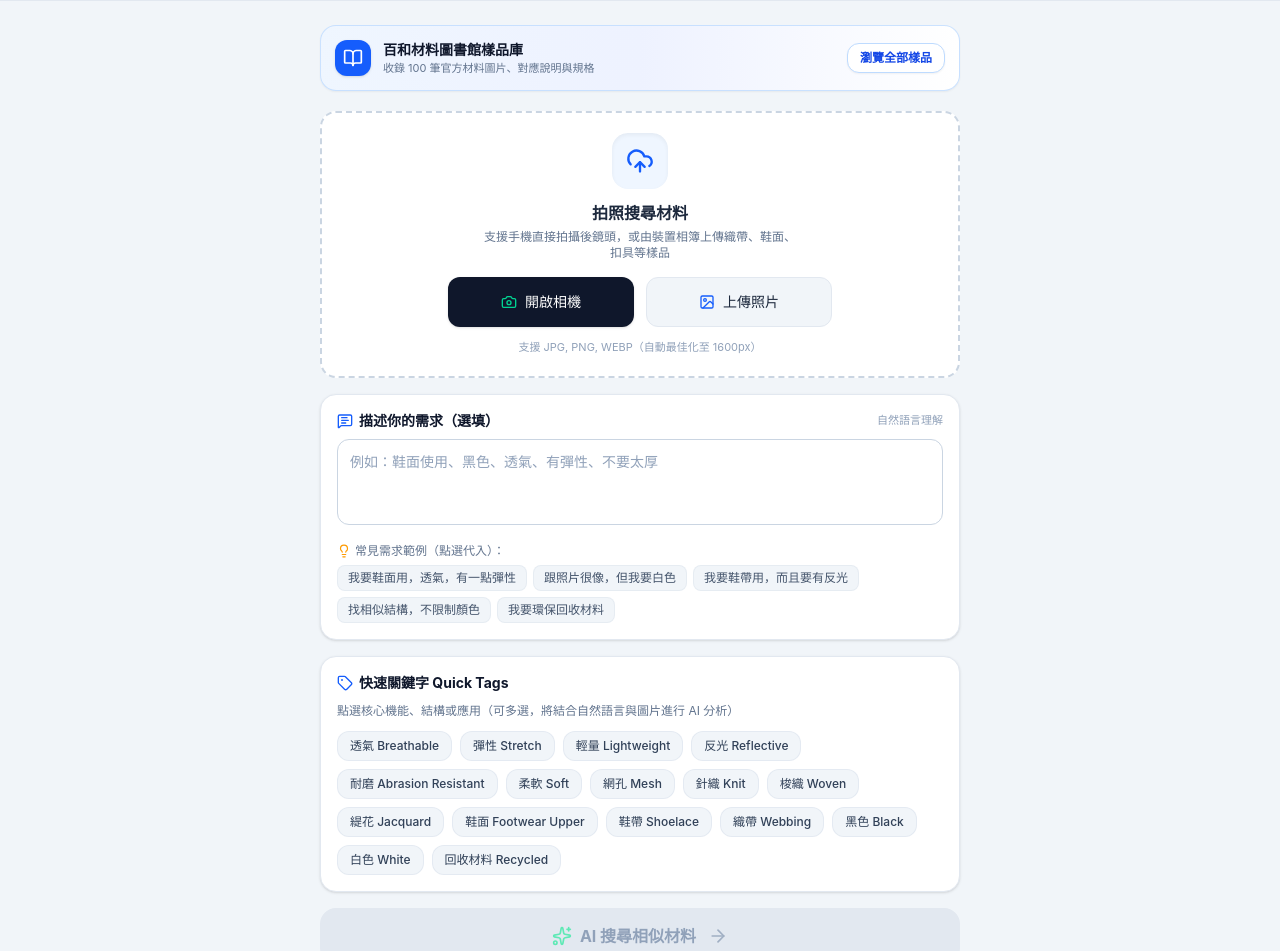
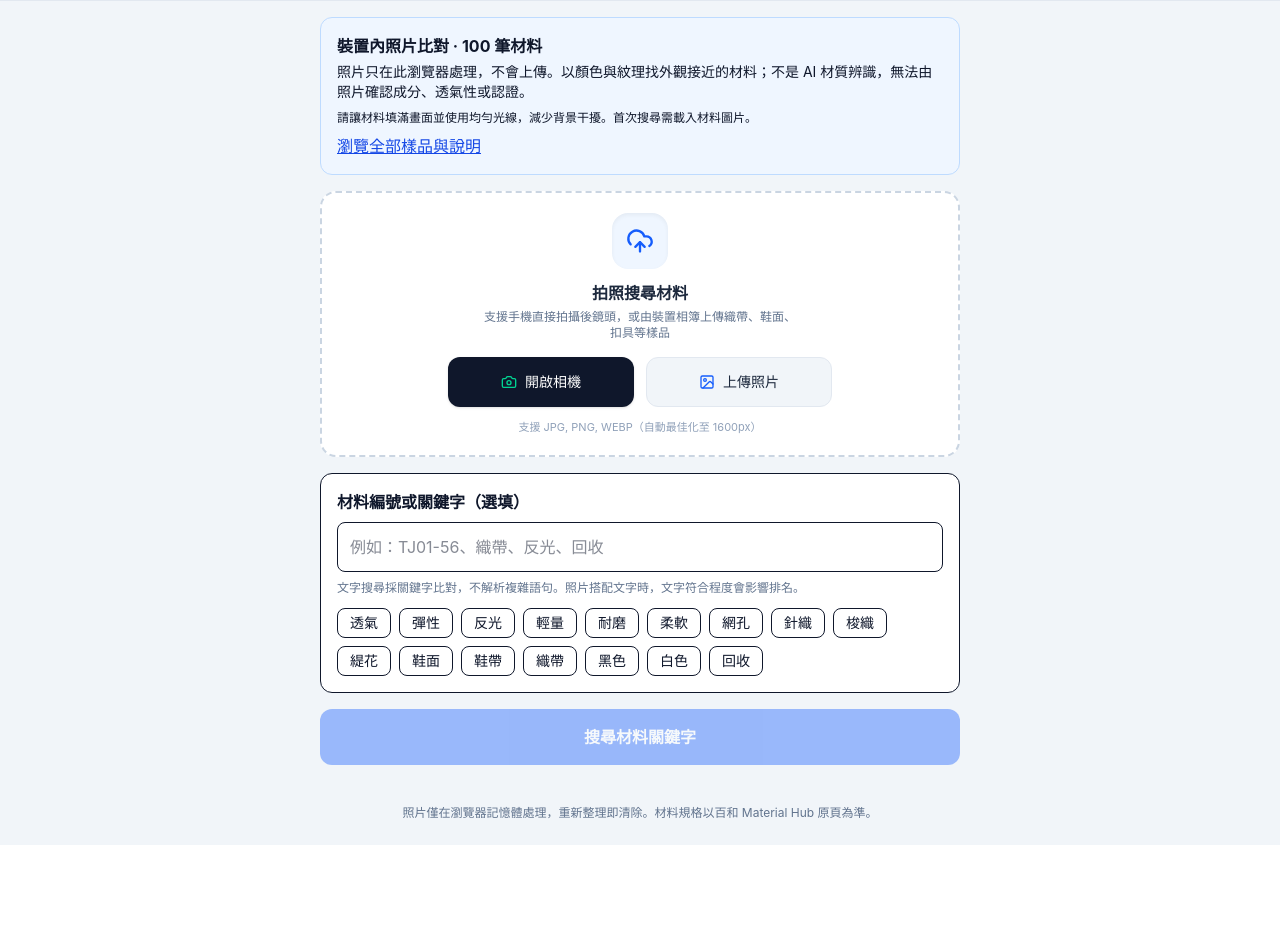
Before and after one commit to yayapewn/Paiho-AI-Material-Finder, a React (Vite) app: page / in a window 1280 px wide. Shown: the part 120-1071 px from the top of the page. After the commit the page ends 965 px from the top, so only its background shows below. Built offline with nearby package versions, Linux system fonts and the light colour scheme.

Commit message:
Use browser-only search on GitHub Pages

```diff
--- a/src/App.tsx
+++ b/src/App.tsx
@@ -1,317 +1,34 @@
-import React, { useState, useEffect } from 'react';
-import { Header } from './components/Header';
-import { CameraUpload } from './components/CameraUpload';
-import { ImagePreview } from './components/ImagePreview';
-import { SearchInput } from './components/SearchInput';
-import { QuickTags } from './components/QuickTags';
-import { AnalyzeButton } from './components/AnalyzeButton';
-import { SearchProgress } from './components/SearchProgress';
-import { MaterialResults } from './components/MaterialResults';
-import { MaterialImportModal } from './components/MaterialImportModal';
-import { MaterialLibraryBrowserModal } from './components/MaterialLibraryBrowserModal';
-import { PrivacyNotice } from './components/PrivacyNotice';
+import React,{useState,useEffect} from 'react';
+import {Header} from './components/Header';
+import {CameraUpload} from './components/CameraUpload';
+import {ImagePreview} from './components/ImagePreview';
+import {MaterialLibraryBrowserModal} from './components/MaterialLibraryBrowserModal';
+import {MaterialImportModal} from './components/MaterialImportModal';
+import {materialRepository} from './services/materialRepository';
+import {BrowserResults,searchLocally,LocalResponse} from './components/BrowserSearch';
 
-import {
-  NormalizedSearchFeatures,
-  MaterialSearchResult,
-  SearchStep,
-} from './types/search';
-import { materialRepository } from './services/materialRepository';
-import { materialSearchService } from './services/materialSearchService';
-import { analyzeMaterialWithAI } from './services/geminiService';
-import { AlertCircle, RefreshCw, BookOpen, ExternalLink, Sparkles } from 'lucide-react';
-
-export default function App() {
-  // Input states
-  const [imageDataUrl, setImageDataUrl] = useState<string | null>(null);
-  const [imageInfo, setImageInfo] = useState<{
-    width: number;
-    height: number;
-    originalSize: number;
-    compressedSize: number;
-  } | null>(null);
-  const [naturalLanguage, setNaturalLanguage] = useState<string>('');
-  const [selectedQuickTags, setSelectedQuickTags] = useState<string[]>([]);
-
-  // Search & Progress states
-  const [searchStep, setSearchStep] = useState<SearchStep>('idle');
-  const [errorMessage, setErrorMessage] = useState<string | null>(null);
-  const [analysisFeatures, setAnalysisFeatures] =
-    useState<NormalizedSearchFeatures | null>(null);
-  const [searchResults, setSearchResults] = useState<
-    MaterialSearchResult[] | null
-  >(null);
-
-  // Material Library count & Modals
-  const [isLibraryModalOpen, setIsLibraryModalOpen] = useState<boolean>(false);
-  const [isImportModalOpen, setIsImportModalOpen] = useState<boolean>(false);
-  const [materialCount, setMaterialCount] = useState<number>(() =>
-    materialRepository.getAllMaterials().length
-  );
-
-  useEffect(() => {
-    const unsubscribe = materialRepository.subscribe(() => {
-      setMaterialCount(materialRepository.getAllMaterials().length);
-    });
-    return unsubscribe;
-  }, []);
-
-  const handleImageSelected = (
-    dataUrl: string,
-    info: {
-      width: number;
-      height: number;
-      originalSize: number;
-      compressedSize: number;
-    }
-  ) => {
-    setImageDataUrl(dataUrl);
-    setImageInfo(info);
-    setErrorMessage(null);
-  };
-
-  const handleImageDelete = () => {
-    setImageDataUrl(null);
-    setImageInfo(null);
-  };
-
-  const handleRetake = (newDataUrl: string) => {
-    setImageDataUrl(newDataUrl);
-    setErrorMessage(null);
-  };
-
-  const handleToggleQuickTag = (tag: string) => {
-    setSelectedQuickTags((prev) =>
-      prev.includes(tag) ? prev.filter((t) => t !== tag) : [...prev, tag]
-    );
-  };
-
-  const handleClearQuickTags = () => {
-    setSelectedQuickTags([]);
-  };
-
-  // Sleep utility for stepped loading experience
-  const delay = (ms: number) => new Promise((res) => setTimeout(res, ms));
-
-  const handleStartSearch = async () => {
-    if (!imageDataUrl && !naturalLanguage.trim() && selectedQuickTags.length === 0) {
-      setErrorMessage('請至少拍照、上傳圖片，或輸入文字需求 / 選取標籤。');
-      return;
-    }
-
-    setErrorMessage(null);
-    setSearchResults(null);
-    setSearchStep('analyzing_image');
-
-    try {
-      // 1. Stage: Analyzing image & user requirements with Gemini
-      const features = await analyzeMaterialWithAI(
-        imageDataUrl,
-        naturalLanguage,
-        selectedQuickTags
-      );
-
-      // 2. Stage: Understanding material features
-      setSearchStep('extracting_features');
-      await delay(400);
-
-      // 3. Stage: Querying Paiho library
-      setSearchStep('searching_library');
-      await delay(400);
-      const allMaterials = materialRepository.getAllMaterials();
-
-      // 4. Stage: Calculating similarity with hybrid weighting
-      setSearchStep('calculating_similarity');
-      await delay(400);
-      const rankedResults = materialSearchService.rankMaterials(
-        allMaterials,
-        features,
-        naturalLanguage,
-        selectedQuickTags
-      );
-
-      // 5. Stage: Compiling top results
-      setSearchStep('compiling_results');
-      await delay(350);
-
-      setAnalysisFeatures(features);
-      setSearchResults(rankedResults);
-      setSearchStep('completed');
-    } catch (err: any) {
-      console.error('Search error:', err);
-      setErrorMessage(
-        err?.message || '搜尋時發生問題，請確認網路連線或稍後再試。'
-      );
-      setSearchStep('error');
-    }
-  };
-
-  const handleReSearchWithModifiedFeatures = (
-    modifiedFeatures: NormalizedSearchFeatures
-  ) => {
-    const allMaterials = materialRepository.getAllMaterials();
-    const rankedResults = materialSearchService.rankMaterials(
-      allMaterials,
-      modifiedFeatures,
-      naturalLanguage,
-      selectedQuickTags
-    );
-    setAnalysisFeatures(modifiedFeatures);
-    setSearchResults(rankedResults);
-  };
-
-  const handleResetSearch = () => {
-    setSearchResults(null);
-    setAnalysisFeatures(null);
-    setSearchStep('idle');
-    setErrorMessage(null);
-  };
-
-  const isSearchDisabled =
-    !imageDataUrl &&
-    !naturalLanguage.trim() &&
-    selectedQuickTags.length === 0;
-
-  const isLoading =
-    searchStep !== 'idle' &&
-    searchStep !== 'completed' &&
-    searchStep !== 'error';
-
-  return (
-    <div className="min-h-screen bg-slate-100 text-slate-900 flex flex-col selection:bg-blue-600 selection:text-white">
-      {/* App Header */}
-      <Header
-        onOpenLibrary={() => setIsLibraryModalOpen(true)}
-        onOpenImport={() => setIsImportModalOpen(true)}
-        materialCount={materialCount}
-      />
-
-      {/* Main Container: Mobile First single column */}
-      <main className="flex-1 max-w-2xl w-full mx-auto px-4 py-6 space-y-5">
-        {/* Quick Entry: Browse Full Material Library Swatches */}
-        {!searchResults && (
-          <div className="bg-gradient-to-r from-blue-50 via-indigo-50 to-white border border-blue-200/80 rounded-2xl p-3.5 flex items-center justify-between shadow-xs">
-            <div className="flex items-center space-x-3">
-              <div className="w-9 h-9 rounded-xl bg-blue-600 text-white flex items-center justify-center font-bold text-sm shadow-sm">
-                <BookOpen className="w-5 h-5" />
-              </div>
-              <div>
-                <h4 className="text-xs sm:text-sm font-bold text-slate-900">
-                  百和材料圖書館樣品庫
-                </h4>
-                <p className="text-[11px] text-slate-500">
-                  收錄 {materialCount} 筆官方材料圖片、對應說明與規格
-                </p>
-              </div>
-            </div>
-            <button
-              type="button"
-              onClick={() => setIsLibraryModalOpen(true)}
-              className="px-3 py-1.5 bg-white hover:bg-blue-50 text-blue-700 text-xs font-bold rounded-xl border border-blue-200 transition-colors shadow-xs shrink-0"
-            >
-              瀏覽全部樣品
-            </button>
-          </div>
-        )}
-
-        {/* Error Alert Message */}
-        {errorMessage && (
-          <div className="rounded-2xl bg-red-50 border border-red-200 p-4 text-red-900 flex items-start space-x-3 shadow-sm animate-fade-in">
-            <AlertCircle className="w-5 h-5 text-red-600 shrink-0 mt-0.5" />
-            <div className="flex-1 text-xs">
-              <h4 className="font-bold text-sm text-red-900">搜尋遭遇問題</h4>
-              <p className="mt-0.5 text-red-800">{errorMessage}</p>
-              <button
-                type="button"
-                onClick={handleStartSearch}
-                className="mt-2 inline-flex items-center space-x-1 font-bold text-red-700 hover:text-red-900 underline"
-              >
-                <RefreshCw className="w-3 h-3" />
-                <span>再試一次</span>
-              </button>
-            </div>
-          </div>
-        )}
-
-        {/* View Mode 1: Search Form Inputs (Shown when idle or searching or error) */}
-        {!searchResults && (
-          <div className="space-y-4">
-            {/* Step 1: Camera & Image Upload */}
-            {!imageDataUrl ? (
-              <CameraUpload
-                onImageSelected={handleImageSelected}
-                onError={(err) => setErrorMessage(err)}
-                isLoading={isLoading}
-              />
-            ) : (
-              <ImagePreview
-                imageUrl={imageDataUrl}
-                onRetake={handleRetake}
-                onDelete={handleImageDelete}
-                info={imageInfo}
-                disabled={isLoading}
-              />
-            )}
-
-            {/* Step 2: Natural Language Input */}
-            <SearchInput
-              value={naturalLanguage}
-              onChange={setNaturalLanguage}
-              disabled={isLoading}
-            />
-
-            {/* Step 3: Quick Tags */}
-            <QuickTags
-              selectedTags={selectedQuickTags}
-              onToggleTag={handleToggleQuickTag}
-              onClearTags={handleClearQuickTags}
-              disabled={isLoading}
-            />
-
-            {/* Step 4: Search Progress or Submit CTA */}
-            {isLoading ? (
-              <SearchProgress currentStep={searchStep} />
-            ) : (
-              <AnalyzeButton
-                onClick={handleStartSearch}
-                isLoading={isLoading}
-                disabled={isSearchDisabled}
-                hasImage={Boolean(imageDataUrl)}
-              />
-            )}
-          </div>
-        )}
-
-        {/* View Mode 2: Search Results View (Top 5 matches, refinement, official link) */}
-        {searchResults && analysisFeatures && (
-          <MaterialResults
-            results={searchResults}
-            features={analysisFeatures}
-            userQuery={naturalLanguage}
-            quickTags={selectedQuickTags}
-            onReSearchWithModifiedFeatures={handleReSearchWithModifiedFeatures}
-            onResetSearch={handleResetSearch}
-          />
-        )}
-      </main>
-
-      {/* Privacy Notice & Footer */}
-      <PrivacyNotice />
-
-      {/* Material Library Swatch Browser Modal */}
-      <MaterialLibraryBrowserModal
-        isOpen={isLibraryModalOpen}
-        onClose={() => setIsLibraryModalOpen(false)}
-      />
-
-      {/* Admin / Dev Material Import Modal */}
-      <MaterialImportModal
-        isOpen={isImportModalOpen}
-        onClose={() => setIsImportModalOpen(false)}
-        onMaterialCountChange={() =>
-          setMaterialCount(materialRepository.getAllMaterials().length)
-        }
-      />
-    </div>
-  );
+const tags=['透氣','彈性','反光','輕量','耐磨','柔軟','網孔','針織','梭織','緹花','鞋面','鞋帶','織帶','黑色','白色','回收'];
+export default function App(){
+ const [photo,setPhoto]=useState<string|null>(null),[query,setQuery]=useState(''),[selected,setSelected]=useState<string[]>([]);
+ const [busy,setBusy]=useState(false),[progress,setProgress]=useState(''),[error,setError]=useState('');
+ const [response,setResponse]=useState<LocalResponse|null>(null),[library,setLibrary]=useState(false),[importing,setImporting]=useState(false);
+ const [count,setCount]=useState(materialRepository.getAllMaterials().length);
+ useEffect(()=>materialRepository.subscribe(()=>{setCount(materialRepository.getAllMaterials().length);setResponse(null)}),[]);
+ async function search(){if(busy)return;setBusy(true);setError('');setProgress('正在讀取照片特徵…');setResponse(null);
+  try{setResponse(await searchLocally(materialRepository.getAllMaterials(),photo,query,selected,setProgress))}
+  catch(e){setError(e instanceof Error?e.message:'搜尋失敗，請重新選擇圖片再試。')}
+  finally{setBusy(false)}
+ }
+ return <div className="min-h-screen bg-slate-100 text-slate-900"><Header onOpenLibrary={()=>setLibrary(true)} onOpenImport={()=>setImporting(true)} materialCount={count}/>
+ <main className="max-w-2xl mx-auto p-4 space-y-4">
+ <div className="bg-blue-50 border border-blue-200 rounded-xl p-4"><h2 className="font-bold">裝置內照片比對 · {count} 筆材料</h2><p className="text-sm mt-1">照片只在此瀏覽器處理，不會上傳。以顏色與紋理找外觀接近的材料；不是 AI 材質辨識，無法由照片確認成分、透氣性或認證。</p><p className="text-xs mt-2">請讓材料填滿畫面並使用均勻光線，減少背景干擾。首次搜尋需載入材料圖片。</p><button onClick={()=>setLibrary(true)} className="text-blue-700 underline mt-2">瀏覽全部樣品與說明</button></div>
+ {error&&<div role="alert" className="bg-red-50 border border-red-200 rounded-xl p-4 text-red-800">{error}</div>}
+ {response?<BrowserResults response={response} onBack={()=>setResponse(null)}/>:<>
+ {!photo?<CameraUpload onImageSelected={data=>{setPhoto(data);setError('')}} onError={setError} isLoading={busy}/>:<ImagePreview imageUrl={photo} onRetake={setPhoto} onDelete={()=>setPhoto(null)} disabled={busy}/>}
+ <div className="bg-white border rounded-xl p-4"><label htmlFor="local-query" className="font-bold">材料編號或關鍵字（選填）</label><input id="local-query" value={query} disabled={busy} onChange={e=>setQuery(e.target.value)} placeholder="例如：TJ01-56、織帶、反光、回收" className="border rounded-lg p-3 mt-2 w-full"/><p className="text-xs text-slate-500 mt-2">文字搜尋採關鍵字比對，不解析複雜語句。照片搭配文字時，文字符合程度會影響排名。</p><div className="flex flex-wrap gap-2 mt-3">{tags.map(t=><button key={t} disabled={busy} aria-pressed={selected.includes(t)} onClick={()=>setSelected(old=>old.includes(t)?old.filter(v=>v!==t):[...old,t])} className={'border rounded-lg px-3 py-1 text-sm '+(selected.includes(t)?'bg-blue-600 text-white':'bg-white')}>{t}</button>)}</div></div>
+ <button disabled={busy||(!photo&&!query.trim()&&!selected.length)} onClick={search} className="w-full rounded-xl bg-blue-600 disabled:opacity-40 text-white p-4 font-bold">{busy?'正在比對…':photo?'搜尋外觀相似材料':'搜尋材料關鍵字'}</button>{busy&&<p role="status" aria-live="polite">{progress}</p>}
+ </>}
+ </main><footer className="text-center text-xs text-slate-500 p-6">照片僅在瀏覽器記憶體處理，重新整理即清除。材料規格以百和 Material Hub 原頁為準。</footer>
+ <MaterialLibraryBrowserModal isOpen={library} onClose={()=>setLibrary(false)}/><MaterialImportModal isOpen={importing} onClose={()=>setImporting(false)} onMaterialCountChange={()=>setCount(materialRepository.getAllMaterials().length)}/>
+ </div>;
 }
```
